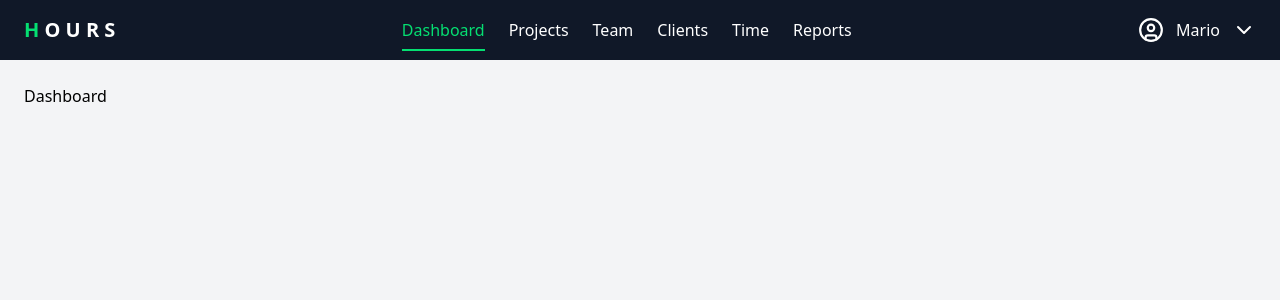
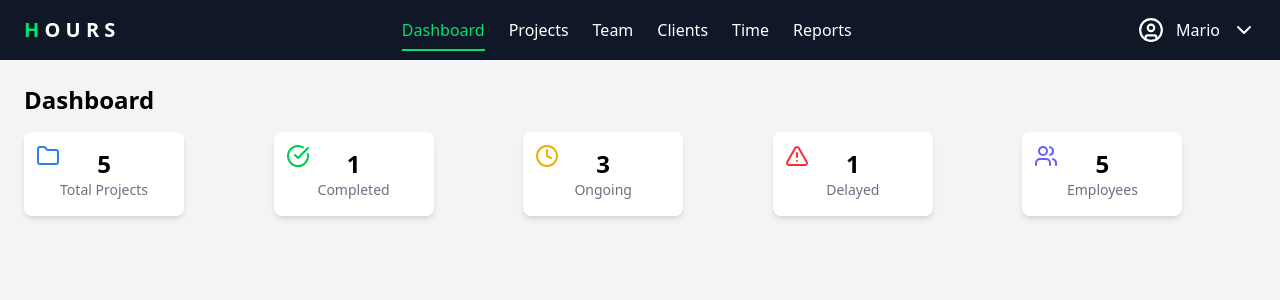
Before and after one commit to namitmalasi/manager-dashboard, a React (Vite) app: page / in a window 1280 px wide. Shown: the top 300 px of the page. Built offline with nearby package versions, Linux system fonts and the light colour scheme.

Commit message:
adding statistics card on the dashboard page

```diff
--- /dev/null
+++ b/src/components/StatsCard.jsx
@@ -0,0 +1,11 @@
+const StatsCard = ({ title, value, color, icon }) => {
+  return (
+    <div className="bg-white shadow-md rounded-lg p-4 flex flex-col items-center w-40 relative">
+      <div className={`absolute top-3 left-3 text-3xl ${color}`}>{icon}</div>
+      <p className="text-2xl font-bold">{value}</p>
+      <p className="text-gray-500 text-sm">{title}</p>
+    </div>
+  );
+};
+
+export default StatsCard;
--- a/src/pages/Dashboard.jsx
+++ b/src/pages/Dashboard.jsx
@@ -1,7 +1,42 @@
-import React from "react";
+import StatsCard from "../components/StatsCard";
+import { CheckCircle, Clock, AlertTriangle, Users, Folder } from "lucide-react";
 
 const Dashboard = () => {
-  return <div>Dashboard</div>;
+  const stats = [
+    {
+      title: "Total Projects",
+      value: 5,
+      color: "text-blue-500",
+      icon: <Folder />,
+    },
+    {
+      title: "Completed",
+      value: 1,
+      color: "text-green-500",
+      icon: <CheckCircle />,
+    },
+    { title: "Ongoing", value: 3, color: "text-yellow-500", icon: <Clock /> },
+    {
+      title: "Delayed",
+      value: 1,
+      color: "text-red-500",
+      icon: <AlertTriangle />,
+    },
+    { title: "Employees", value: 5, color: "text-indigo-500", icon: <Users /> },
+  ];
+
+  return (
+    <div>
+      <h1 className="text-2xl font-bold mb-4">Dashboard</h1>
+
+      {/* Stats Cards */}
+      <div className="grid grid-cols-2 md:grid-cols-5 gap-4">
+        {stats.map((stat) => (
+          <StatsCard key={stat.title} {...stat} />
+        ))}
+      </div>
+    </div>
+  );
 };
 
 export default Dashboard;
```
